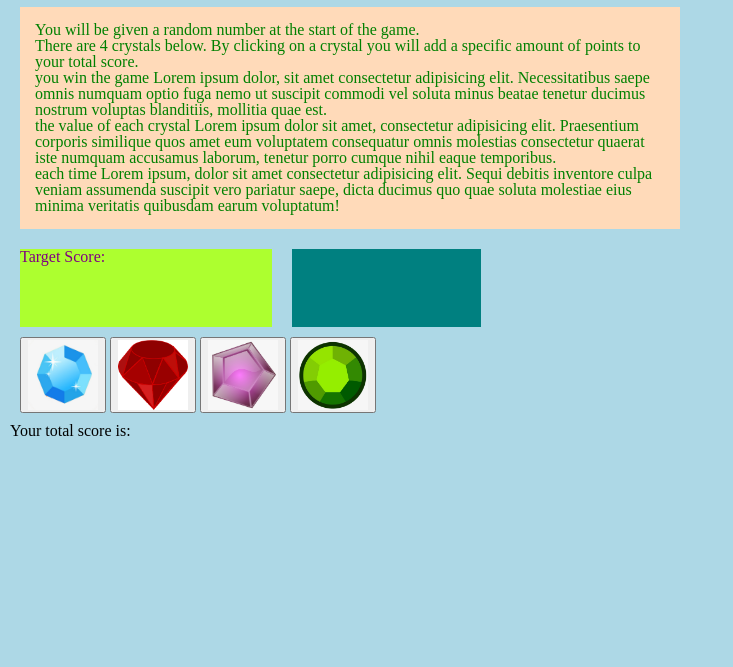
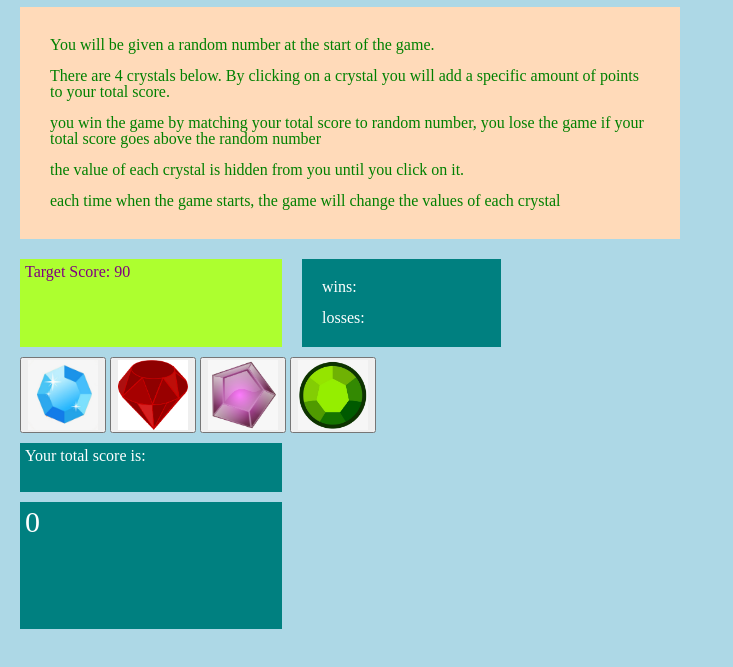
Before and after one commit to mfskibiel/Crystal-Collector, a plain HTML site: page index.html in a window 1280 px wide. Shown: the part 73-740 px from the top of the page, without its empty margins (0-733 px from the left). Drawn offline with nearby package versions, Linux system fonts and the light colour scheme.

Commit message:
completed code

```diff
--- a/assets/css/style.css
+++ b/assets/css/style.css
@@ -27,14 +27,16 @@ body {
     height: 10%;
     width: 20%;
     float: left;
+    padding: 5px;
 }
 .tracker {
     height: 10%;
     width: 15%;
-    color: black;
+    color:white;
     background: teal;
     margin: 10px;
     float: left;
+    padding: 5px;
 }
 .buttons {
     width: 70px;
@@ -45,3 +47,26 @@ body {
     clear: both;
     margin: 10px;
 }
+
+#scoretitle {
+    width: 20%;
+    height: 5%;
+    background: teal;
+    color: white;
+    margin: 10px;
+    padding: 5px;
+}
+
+#yourscore {
+    width: 20%;
+    height: 15%;
+    background: teal;
+    color: white;
+    font-size: 30px;
+    margin: 10px;
+    padding: 5px;
+}
+
+p {
+    margin: 15px;
+}
--- a/assets/javascript/game.js
+++ b/assets/javascript/game.js
@@ -1,5 +1,3 @@
-//global variables
-console.log("please work");
 
 var crystal = {
     blue:
@@ -25,16 +23,64 @@ var targetscore = 0;
 var wins = 0;
 var losses = 0;
 
+var getrandom = function (min, max) {
+    return Math.floor(Math.random() * (max - min + 1)) + min;
+};
+
+var startgame = function () {
+
+    var currentscore = 0;
+
+    targetscore = getrandom(19, 120);
+
+    crystal.blue.value = getrandom(1, 12);
+    crystal.red.value = getrandom(1, 12);
+    crystal.purple.value = getrandom(1, 12);
+    crystal.green.value = getrandom(1, 12);
+
+    $("#yourscore").html(currentscore);
+    $("#targetscore").html("Target Score: " + targetscore);
+
+    console.log("------------");
+    console.log("target score: " + targetscore);
+    console.log("blue: " + crystal.blue.value + " | red: " + crystal.red.value + " | purple: " + crystal.purple.value + " | green: " + crystal.green.value)
+
+
+};
+
+var addvalues = function (crystal) {
+
+    currentscore = currentscore + crystal.value;
+    $("#yourscore").html(currentscore);
+    check();
+
+    console.log("your score: " + currentscore);
+}
+
+var check = function () {
+    if (currentscore > targetscore) {
+        alert("you lost :/");
+        losses++;
+        $("#losses").html("losses: " + losses);
+    }
+    else if (currentscore == targetscore) {
+        alert("YAY you won!!!");
+        wins++;
+        $("#wins").html("wins: " + wins);
+    }
+}
 
 $("#blue").on("click", function () {
-    alert("test");
+    addvalues(crystal.blue);
 });
 $("#red").on("click", function () {
-    alert("test");
+    addvalues(crystal.red);
 });
 $("#purple").on("click", function () {
-    alert("test");
+    addvalues(crystal.purple);
 });
 $("#green").on("click", function () {
-    alert("test");
+    addvalues(crystal.green);
 });
+
+startgame();
--- a/index.html
+++ b/index.html
@@ -18,26 +18,20 @@
         <p>You will be given a random number at the start of the game.</p>
         <p>There are 4 crystals below. By clicking on a crystal you will add a specific amount of points to your total
             score.</p>
-        <p>you win the game Lorem ipsum dolor, sit amet consectetur adipisicing elit. Necessitatibus saepe omnis numquam
-            optio fuga nemo ut suscipit commodi vel soluta minus beatae tenetur ducimus nostrum voluptas blanditiis,
-            mollitia quae est.</p>
-        <p>the value of each crystal Lorem ipsum dolor sit amet, consectetur adipisicing elit. Praesentium corporis
-            similique quos amet eum voluptatem consequatur omnis molestias consectetur quaerat iste numquam accusamus
-            laborum, tenetur porro cumque nihil eaque temporibus.</p>
-        <p>each time Lorem ipsum, dolor sit amet consectetur adipisicing elit. Sequi debitis inventore culpa veniam
-            assumenda suscipit vero pariatur saepe, dicta ducimus quo quae soluta molestiae eius minima veritatis
-            quibusdam earum voluptatum!</p>
+        <p>you win the game by matching your total score to random number, you lose the game if your total score goes
+            above the random number</p>
+        <p>the value of each crystal is hidden from you until you click on it.</p>
+        <p>each time when the game starts, the game will change the values of each crystal </p>
     </div>
 
     <div class="randnumbox">
-        <p class="randnum">Target Score:</p>
+        <h1 class="randnum" id="targetscore">Target Score:</h1>
     </div>
     <div class="tracker">
-        <span id="wins"></span>
-        <span id="losses"></span>
+        <p id="wins">wins: </p>
+        <p id="losses">losses: </p>
 
     </div>
-
 
     <div class="crystals">
         <button><img class="buttons" src="assets/images/blue.jpg" alt="blue gem" id="blue"></button>
@@ -45,7 +39,8 @@
         <button><img class="buttons" src="assets/images/purple.png" alt="purple gem" id="purple"></button>
         <button><img class="buttons" src="assets/images/green.jpeg" alt="green gem" id="green"></button>
     </div>
-    <p>Your total score is: </p>
+    <h1 id="scoretitle">Your total score is:</h1>
+    <h1 id="yourscore"></h1>
 
     <script src="https://code.jquery.com/jquery-3.4.1.min.js"
         integrity="sha256-CSXorXvZcTkaix6Yvo6HppcZGetbYMGWSFlBw8HfCJo=" crossorigin="anonymous"></script>
```
